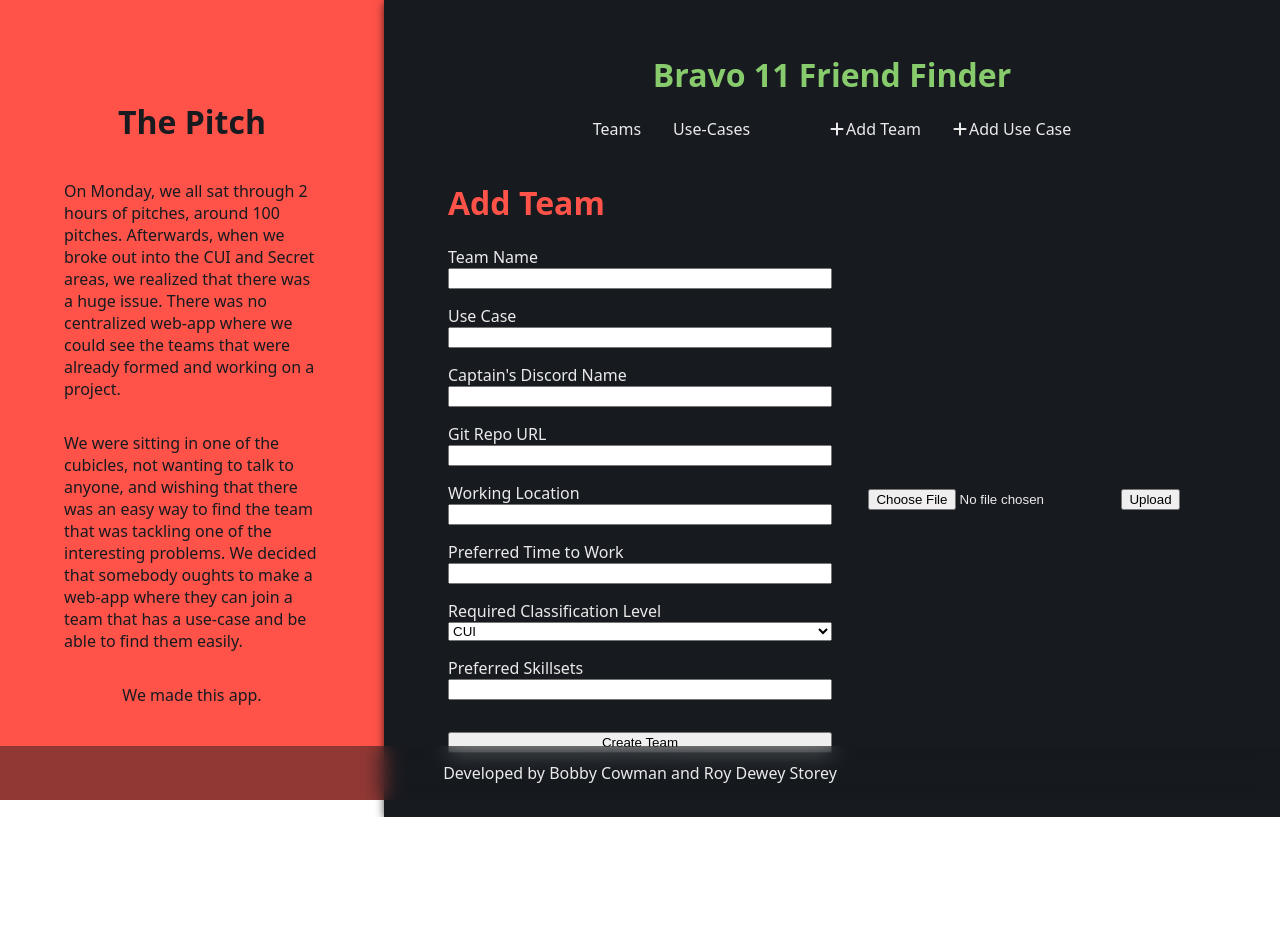
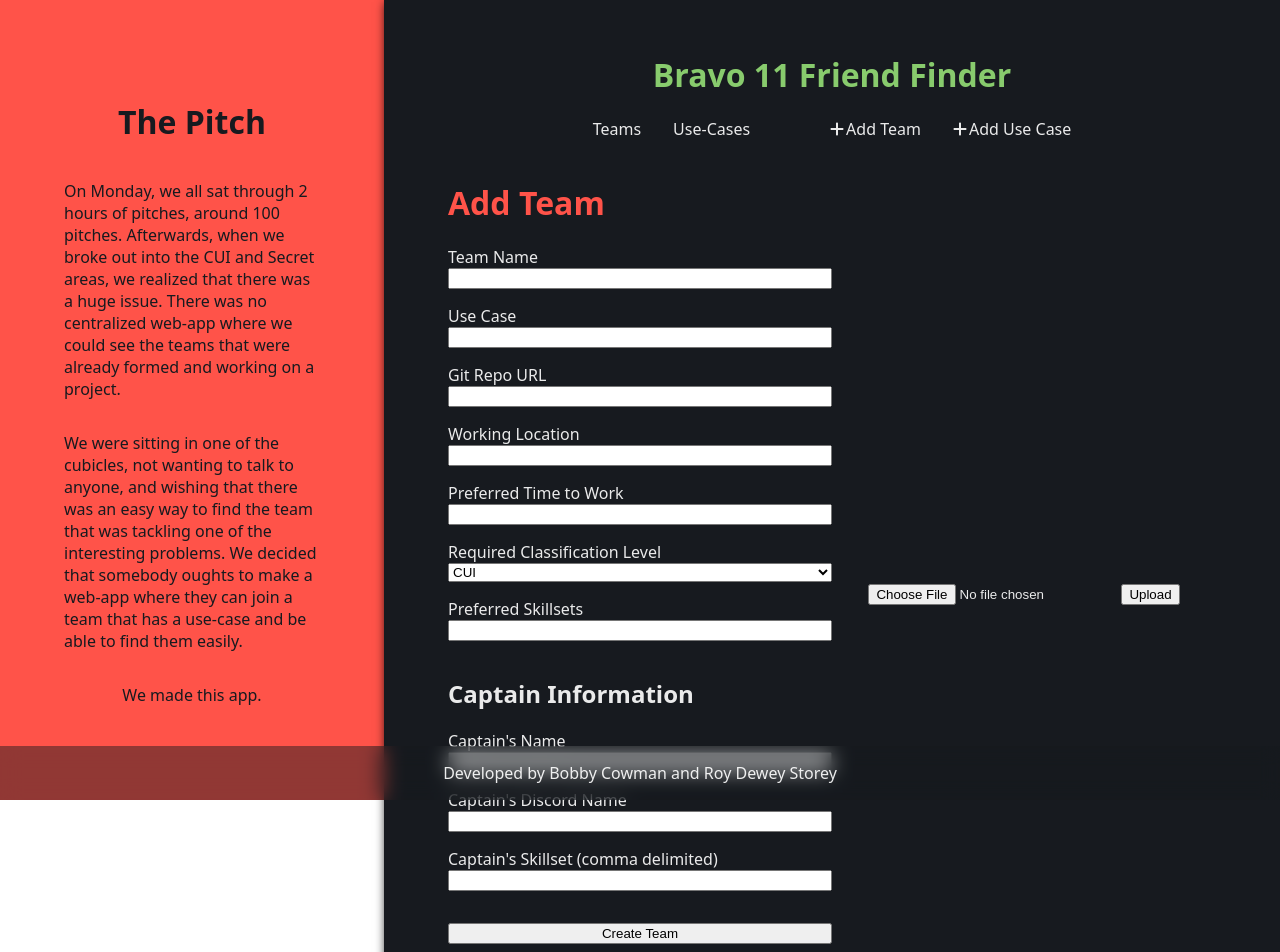
Before and after one commit to RoyStorey/bravo11-friend-finder-frontend, a React (Create React App) app: page /add-team in a window 1280 px wide. Shown: the top 952 px of the page. Before the commit the page ends 817 px from the top, so only its background shows below. Built offline with nearby package versions, Linux system fonts and the light colour scheme.

Commit message:
added captain info on add team

```diff
--- a/src/pages/AddTeam.jsx
+++ b/src/pages/AddTeam.jsx
@@ -7,9 +7,7 @@ import Pitch from "../components/pitch-container.jsx";
 
 async function postNewTeam(teamObject) {
   return axios
-    .post(`http://localhost:3000/addTeam`, {
-      params: { team_object: teamObject },
-    })
+    .post(`http://localhost:3000/addTeam`, teamObject)
     .then((response) => response.data)
     .catch((error) => console.error(error));
 }
@@ -31,6 +29,8 @@ export default function AddTeam() {
   const [formData, setFormData] = useState({
     teamName: "",
     useCase: "",
+    captainName: "",
+    captainSkillset: "",
     captainDiscordName: "",
     captainCode: OTP,
     gitRepoUrl: "",
@@ -123,14 +123,6 @@ export default function AddTeam() {
                   onChange={handleChange}
                 />
 
-                <label>Captain's Discord Name</label>
-                <input
-                  type="text"
-                  name="captainDiscordName"
-                  value={formData.captainDiscordName}
-                  onChange={handleChange}
-                />
-
                 <label>Git Repo URL</label>
                 <input
                   type="text"
@@ -172,6 +164,28 @@ export default function AddTeam() {
                   value={formData.preferredSkillsets}
                   onChange={handleChange}
                 />
+                <h2>Captain Information</h2>
+                <label>Captain's Name</label>
+                <input
+                  type="text"
+                  name="captainName"
+                  value={formData.captainName}
+                  onChange={handleChange}
+                />
+                <label>Captain's Discord Name</label>
+                <input
+                  type="text"
+                  name="captainDiscordName"
+                  value={formData.captainDiscordName}
+                  onChange={handleChange}
+                />
+                <label>Captain's Skillset (comma delimited)</label>
+                <input
+                  type="text"
+                  name="captainSkillset"
+                  value={formData.captainSkillset}
+                  onChange={handleChange}
+                />
 
                 <button onClick={handleSubmit}>Create Team</button>
               </div>
```
